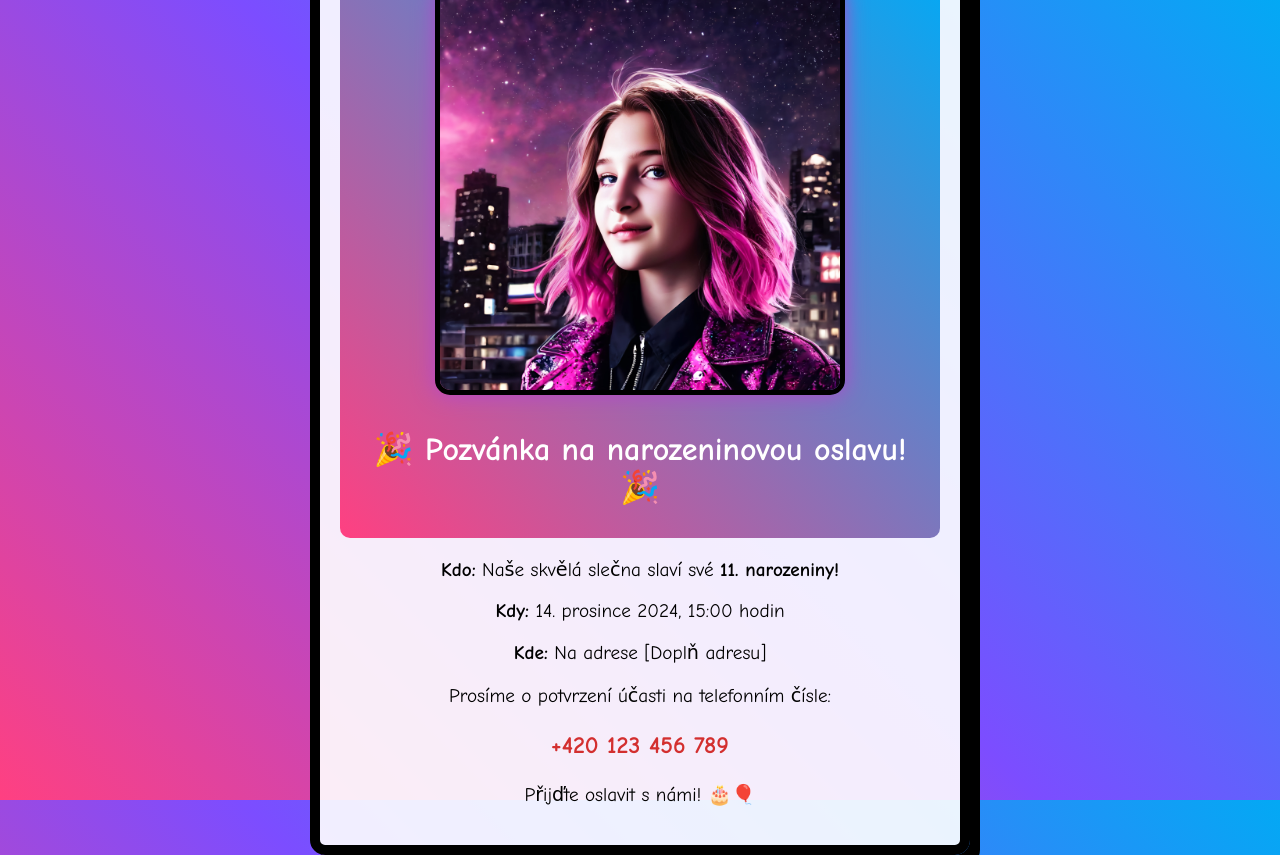
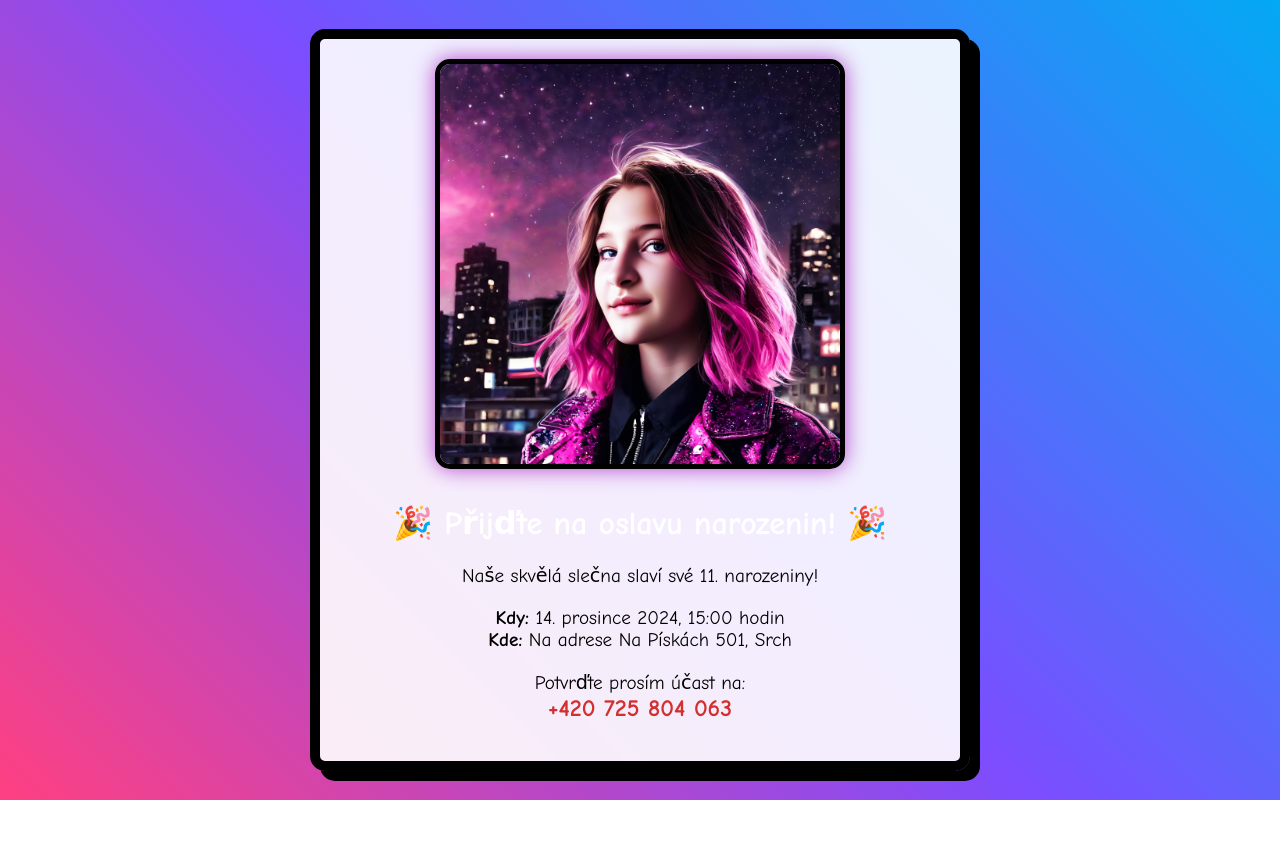
Before and after one commit to VendulkaB/Zuzanka, a plain HTML site: page index.html in a window 1280 px wide. After the commit the page ends 800 px from the top, so only its background shows below. Drawn offline with Linux system fonts and the light colour scheme.

Commit message:
Update index.html

```diff
--- a/index.html
+++ b/index.html
@@ -8,22 +8,24 @@
 </head>
 <body>
     <div class="invitation-container">
-        <div class="header">
-            <!-- Obrázek oslavence -->
+        <!-- Dominantní fotografie -->
+        <div class="photo-container">
             <img src="Image19.jpg" alt="Oslavenec" class="birthday-photo">
-            <h1>🎉 Pozvánka na narozeninovou oslavu! 🎉</h1>
         </div>
-        <div class="details">
-            <p><strong>Kdo:</strong> Naše skvělá slečna slaví své <strong>11. narozeniny!</strong></p>
-            <p><strong>Kdy:</strong> 14. prosince 2024, 15:00 hodin</p>
-            <p><strong>Kde:</strong> Na adrese [Doplň adresu]</p>
-        </div>
-        <div class="confirmation">
-            <p>Prosíme o potvrzení účasti na telefonním čísle:</p>
-            <p class="phone-number"><strong>+420 123 456 789</strong></p>
-        </div>
-        <div class="footer">
-            <p>Přijďte oslavit s námi! 🎂🎈</p>
+        <!-- Textový obsah s efekty -->
+        <div class="text-container">
+            <h1 class="birthday-title">🎉 Přijďte na oslavu narozenin! 🎉</h1>
+            <p class="details">
+                Naše skvělá slečna slaví své <span class="highlight">11. narozeniny!</span>
+            </p>
+            <p class="details">
+                <strong>Kdy:</strong> 14. prosince 2024, 15:00 hodin<br>
+                <strong>Kde:</strong> Na adrese Na Pískách 501, Srch
+            </p>
+            <p class="confirmation">
+                Potvrďte prosím účast na: <br>
+                <span class="phone-number">+420 725 804 063</span>
+            </p>
         </div>
     </div>
 </body>
```
